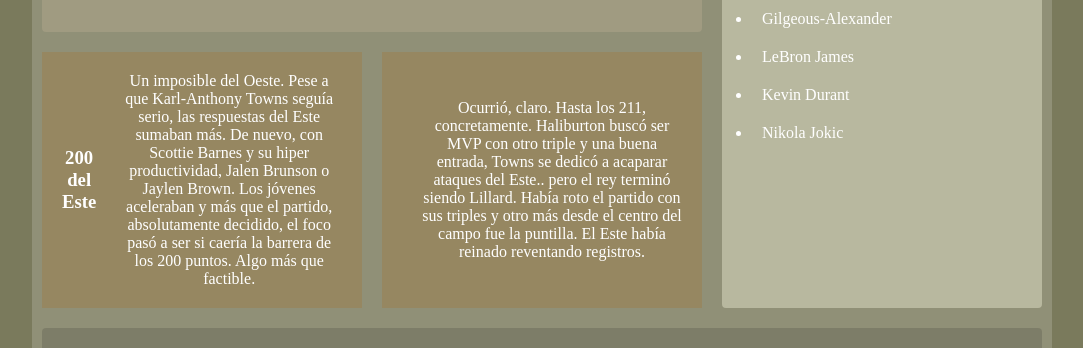
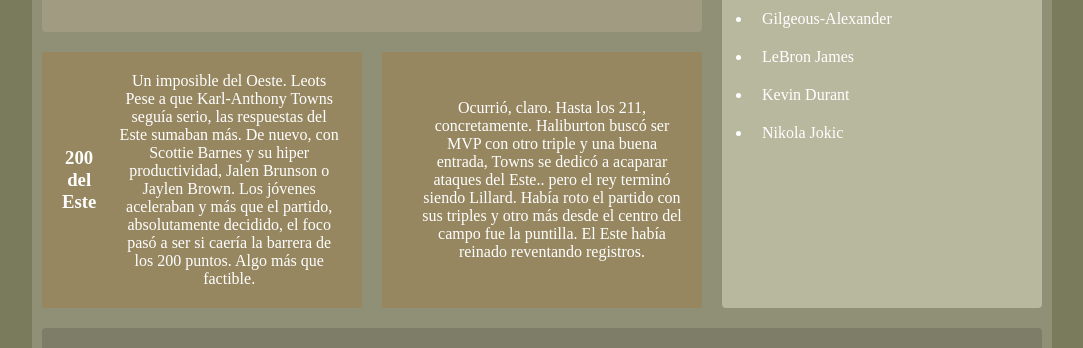
Before and after one commit to leots79/viewport, a plain HTML site: page index.html in a window 1280 px wide. Shown: the part 528-876 px from the top of the page, without its empty margins (98-1181 px from the left). Drawn offline with Linux system fonts and the light colour scheme.

Commit message:
Agregado Leots

```diff
--- a/index.html
+++ b/index.html
@@ -51,7 +51,7 @@
         <div is="widget-1" class="bordes-wid">
             <h3>200 del Este</h3>
             <p>
-                Un imposible del Oeste. Pese a que Karl-Anthony Towns seguía serio, las respuestas del Este sumaban más. De nuevo, con Scottie Barnes y su hiper productividad, Jalen Brunson o Jaylen Brown. Los jóvenes aceleraban y más que el partido, absolutamente decidido, el foco pasó a ser si caería la barrera de los 200 puntos. Algo más que factible.
+                Un imposible del Oeste. Leots Pese a que Karl-Anthony Towns seguía serio, las respuestas del Este sumaban más. De nuevo, con Scottie Barnes y su hiper productividad, Jalen Brunson o Jaylen Brown. Los jóvenes aceleraban y más que el partido, absolutamente decidido, el foco pasó a ser si caería la barrera de los 200 puntos. Algo más que factible.
             </p>
         </div>
 
```
